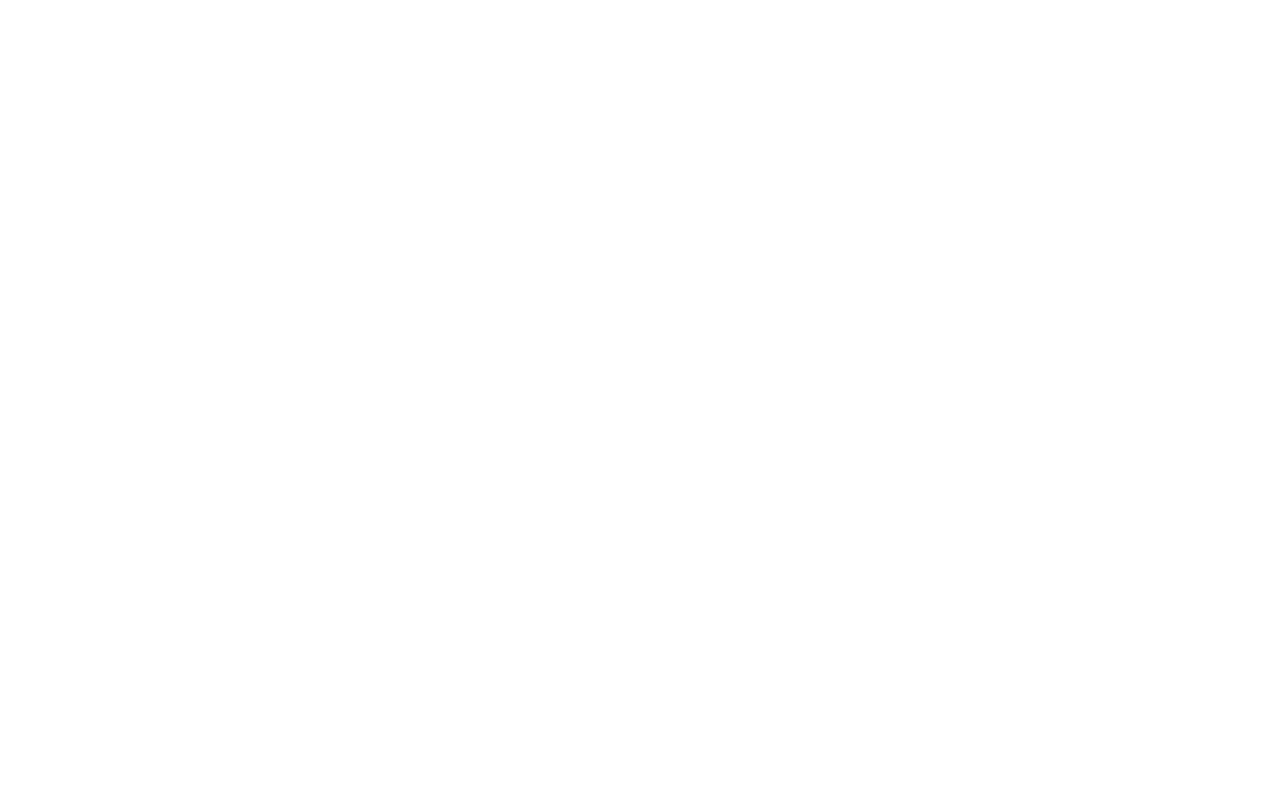
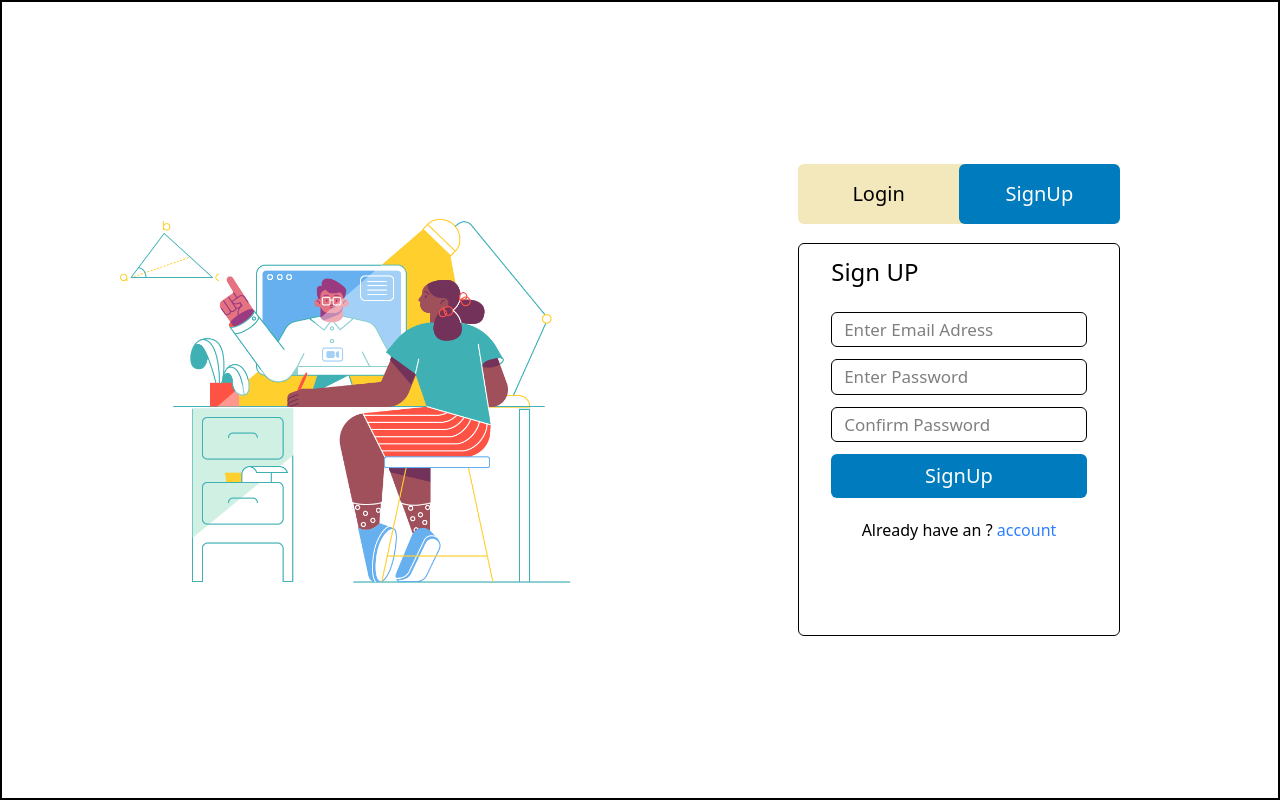
Before and after one commit to Hemanth42d/homeDecor, a React (Vite) app in the folder Frontend/homeDecor/: page /account/signup in a window 1280 px wide. Before the commit this address had no page. Built offline with nearby package versions, Linux system fonts and the light colour scheme.

Commit message:
Landing page Routing links are modified a tags to Link and children routing is established

```diff
--- a/Frontend/homeDecor/src/App.jsx
+++ b/Frontend/homeDecor/src/App.jsx
@@ -3,13 +3,18 @@
 import SignUpRegister from "./components/LandingPage/SignUpRegisterPage";
 import { Routes, Route } from "react-router";
 import ShopPage from "./pages/ShopPage";
+import Login from "./components/LandingPage/Login";
+import Signup from "./components/LandingPage/Signup";
 
 function App() {
   return (
     <>
       <Routes>
         <Route path="/" element={<LandingPage />} />
-        <Route path="/register" element={<SignUpRegister />} />
+        <Route path="/account" element={<SignUpRegister />}>
+          <Route path="login" element={<Login />} />
+          <Route path="signup" element={<Signup />} />
+        </Route>
         <Route path="/shop" element={<ShopPage />} />
       </Routes>
     </>
--- a/Frontend/homeDecor/src/components/LandingPage/Login.jsx
+++ b/Frontend/homeDecor/src/components/LandingPage/Login.jsx
@@ -1,4 +1,5 @@
 import { useState } from "react";
+import { Link } from "react-router";
 
 const Login = () => {
   const [email, setEmail] = useState("");
@@ -53,13 +54,9 @@
         <div className="w-[80%] text-center">
           <p>
             Not a member ?{" "}
-            <a
-              href="#"
-              onClick={() => setIsLogin(false)}
-              className="text-blue-500"
-            >
+            <Link to="/account/signup" className="text-blue-500">
               SignUp
-            </a>
+            </Link>
           </p>
         </div>
       </div>
--- a/Frontend/homeDecor/src/components/LandingPage/NavBarLandingPage.jsx
+++ b/Frontend/homeDecor/src/components/LandingPage/NavBarLandingPage.jsx
@@ -11,7 +11,7 @@
           </a>
         </li>
         <li className="list-none pr-20">
-          <Link to="/register" className="text-2xl bg-amber-300 p-3 rounded-md">
+          <Link to="/account" className="text-2xl bg-amber-300 p-3 rounded-md">
             <i className="fa-solid fa-user"></i>
           </Link>
         </li>
--- a/Frontend/homeDecor/src/components/LandingPage/SignUpRegisterPage.jsx
+++ b/Frontend/homeDecor/src/components/LandingPage/SignUpRegisterPage.jsx
@@ -1,9 +1,8 @@
-import { useState } from "react";
-import Login from "./Login";
-import Signup from "./Signup";
+import { Outlet, Link, useLocation } from "react-router";
 
 const SignUpRegisterPage = () => {
-  const [isLogin, setIsLogin] = useState(true);
+  const location = useLocation();
+  const isLogin = location.pathname.includes("login");
 
   return (
     <div className="flex h-screen w-full border-2 border-black justify-center items-center">
@@ -12,33 +11,25 @@
       </div>
       <div className=" h-[65%] w-[45%] flex justify-center items-center">
         <div className=" h-[95%] w-[70%] flex flex-col">
-          <div className="h-15 w-[80%] m-auto rounded-md bg-[#F2E8BB] flex justify-around">
-            <button
-              className={` text-xl w-1/2 rounded-md cursor-pointer ${
+          <div className="h-15 w-[80%] m-auto rounded-md bg-[#F2E8BB] flex justify-around items-center">
+            <Link
+              to="/account/login"
+              className={`text-xl w-1/2 rounded-md cursor-pointer flex justify-center items-center h-full ${
                 isLogin ? "bg-[#007CBE] text-white" : ""
               }`}
-              onClick={() => setIsLogin(true)}
             >
               Login
-            </button>
-            <button
-              className={`text-xl w-1/2 rounded-md cursor-pointer ${
+            </Link>
+            <Link
+              to="/account/signup"
+              className={`text-xl w-1/2 rounded-md cursor-pointer flex justify-center items-center h-full ${
                 !isLogin ? "bg-[#007CBE] text-white" : ""
               }`}
-              onClick={() => setIsLogin(false)}
             >
               SignUp
-            </button>
+            </Link>
           </div>
-          {isLogin ? (
-            <>
-              <Login />
-            </>
-          ) : (
-            <>
-              <Signup />
-            </>
-          )}
+          <Outlet />
         </div>
       </div>
     </div>
--- a/Frontend/homeDecor/src/components/LandingPage/Signup.jsx
+++ b/Frontend/homeDecor/src/components/LandingPage/Signup.jsx
@@ -1,4 +1,5 @@
 import { use, useState } from "react";
+import { Link } from "react-router";
 
 const Signup = () => {
   const [email, setEmail] = useState("");
@@ -53,13 +54,9 @@
         <div className="w-[80%] text-center">
           <p>
             Already have an ?{" "}
-            <a
-              href="#"
-              onClick={() => setIsLogin(true)}
-              className="text-blue-500"
-            >
+            <Link to="/account/login" className="text-blue-500">
               account
-            </a>
+            </Link>
           </p>
         </div>
       </div>
--- /dev/null
+++ b/Frontend/homeDecor/src/components/ShopPage/ProductCard.jsx
@@ -0,0 +1,25 @@
+import img from "../../assets/lamp.jpg";
+import rating from "../../assets/rating.png";
+
+const ProductCard = () => {
+  return (
+    <>
+      <div className="w-fit p-3">
+        <a href="">
+          <img src={img} alt="image" className="h-50 w-60 rounded-md mb-3" />
+        </a>
+        <a href="" className="mt-5 font-semibold">
+          Lamp for the ceiling of the house
+        </a>
+        <p className="flex justify-between items-center">
+          <span>₹1500/-</span>
+          <span>
+            <img src={rating} alt="ratings" className="h-15" />
+          </span>
+        </p>
+      </div>
+    </>
+  );
+};
+
+export default ProductCard;
--- a/Frontend/homeDecor/src/pages/MainPage.jsx
+++ b/Frontend/homeDecor/src/pages/MainPage.jsx
@@ -1,4 +1,5 @@
 import FilterCard from "../components/ShopPage/FilterCard";
+import ProductCard from "../components/ShopPage/ProductCard";
 
 const MainPage = () => {
   const data = [
@@ -45,8 +46,19 @@
           return <FilterCard key={idx} title={item.title} Items={item.items} />;
         })}
       </div>
-      <div className="w-3/4 h-full flex border-2 border-red-500">
-        <p>Showing 1-24 of 24 results</p>
+      <div className="w-3/4 h-full flex flex-col p-2 gap-3">
+        <div className="flex justify-between items-center w-full pr-20">
+          <p>Showing 1-24 of 24 results</p>
+          <p className="border-1 p-1 px-8 border-gray-800 rounded-md">
+            Default Sorting
+          </p>
+        </div>
+        <div className="p-5 flex flex-wrap justify-between items-center gap-5">
+          <ProductCard />
+          <ProductCard />
+          <ProductCard />
+          <ProductCard />
+        </div>
       </div>
     </div>
   );
```
Also changed, not shown: Frontend/homeDecor/public/loginImage.png (renamed from Frontend/homeDecor/public/Images/loginImage.png), Frontend/homeDecor/src/assets/rating.png (added).
